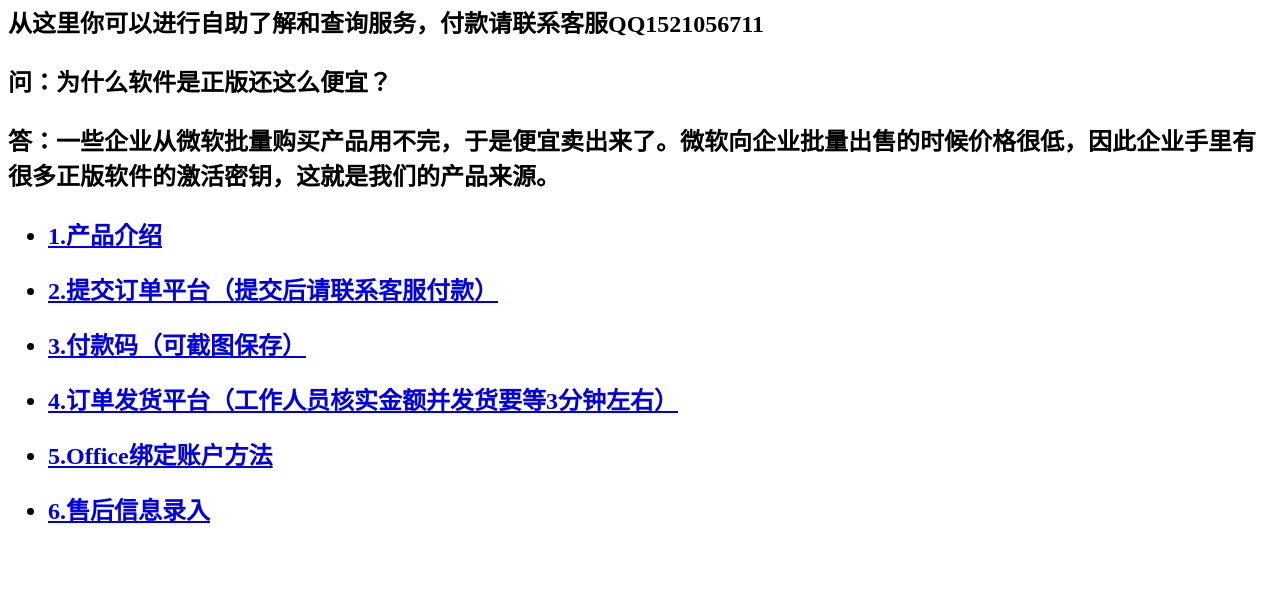
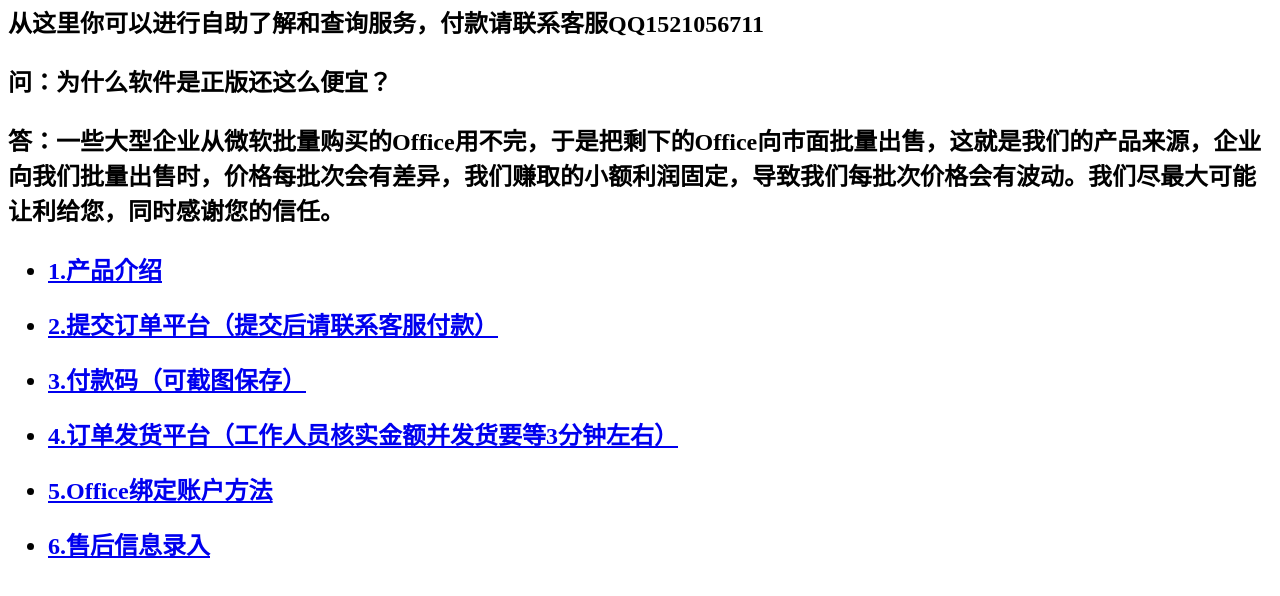
Before and after one commit to software-beep/sell, a plain HTML site: page index.html in a window 1280 px wide. Shown: the part 74-670 px from the top of the page. Drawn offline with Linux system fonts and the light colour scheme.

Commit message:
Update index.html

```diff
--- a/index.html
+++ b/index.html
@@ -1,7 +1,7 @@
 <h1 align="center">软件购买、提货、安装辅助网页（备用网页）</h1>
 <h2><p>从这里你可以进行自助了解和查询服务，付款请联系客服QQ1521056711</p></h2>
 <h2><p>问：为什么软件是正版还这么便宜？</p></h2>
-<h2><p>答：一些企业从微软批量购买产品用不完，于是便宜卖出来了。微软向企业批量出售的时候价格很低，因此企业手里有很多正版软件的激活密钥，这就是我们的产品来源。</p></h2>
+<h2><p>答：一些大型企业从微软批量购买的Office用不完，于是把剩下的Office向市面批量出售，这就是我们的产品来源，企业向我们批量出售时，价格每批次会有差异，我们赚取的小额利润固定，导致我们每批次价格会有波动。我们尽最大可能让利给您，同时感谢您的信任。</p></h2>
 <ul>
   <h2><li> <a href="https://shimo.im/docs/Hw9ggkjCV8pK8vdT/read">1.产品介绍</a> </li></h2>
   <p>
```
